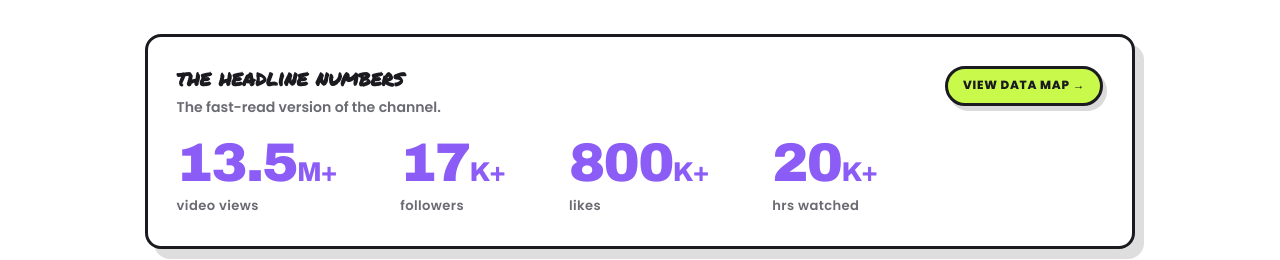
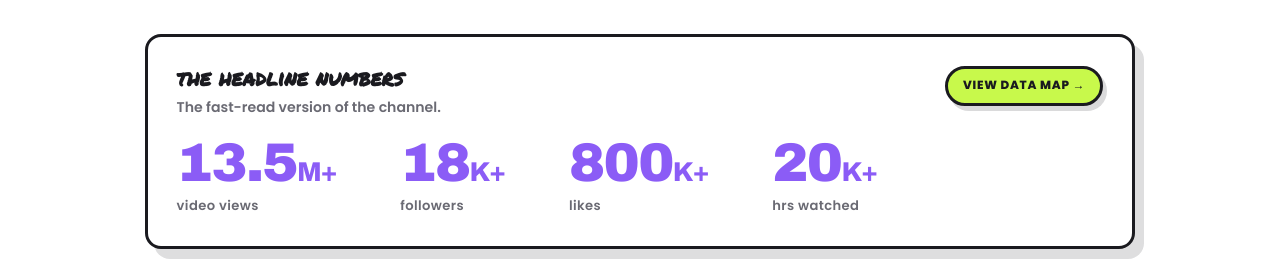
Before and after one commit to Quoocode/Tri-Portfolio, a React (Vite) app: page / in a window 1280 px wide. Shown: the part 10040-10300 px from the top of the page. Built offline with nearby package versions, Linux system fonts and the light colour scheme.

Commit message:
18k followers

```diff
--- a/src/components/TikTok.jsx
+++ b/src/components/TikTok.jsx
@@ -111,7 +111,7 @@ export default function TikTok() {
               </div>
 
               <div className="tstat">
-                <CountUp target={17} suffix="K+" />
+                <CountUp target={18} suffix="K+" />
                 <span className="lbl">followers</span>
               </div>
 
```
